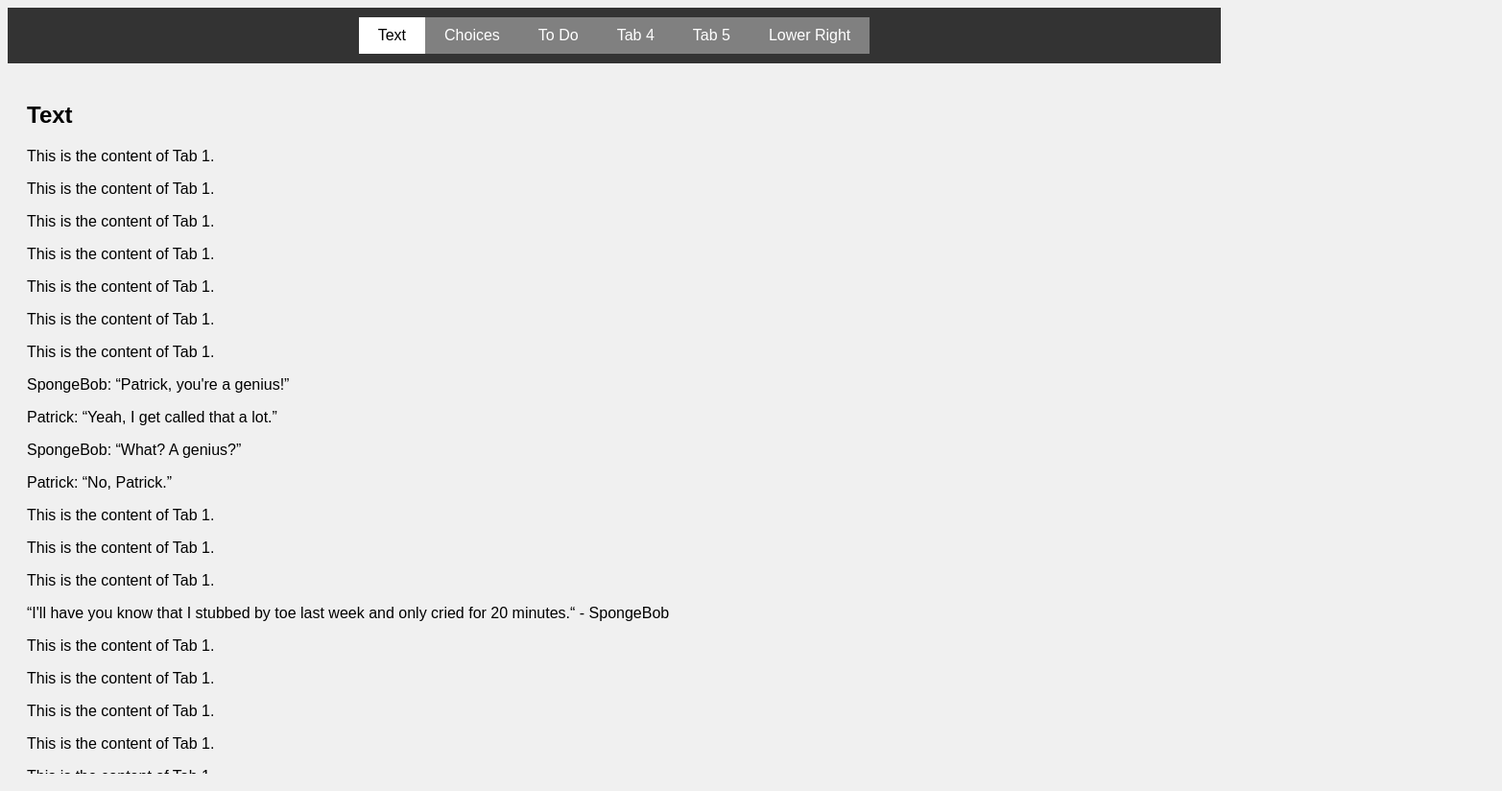
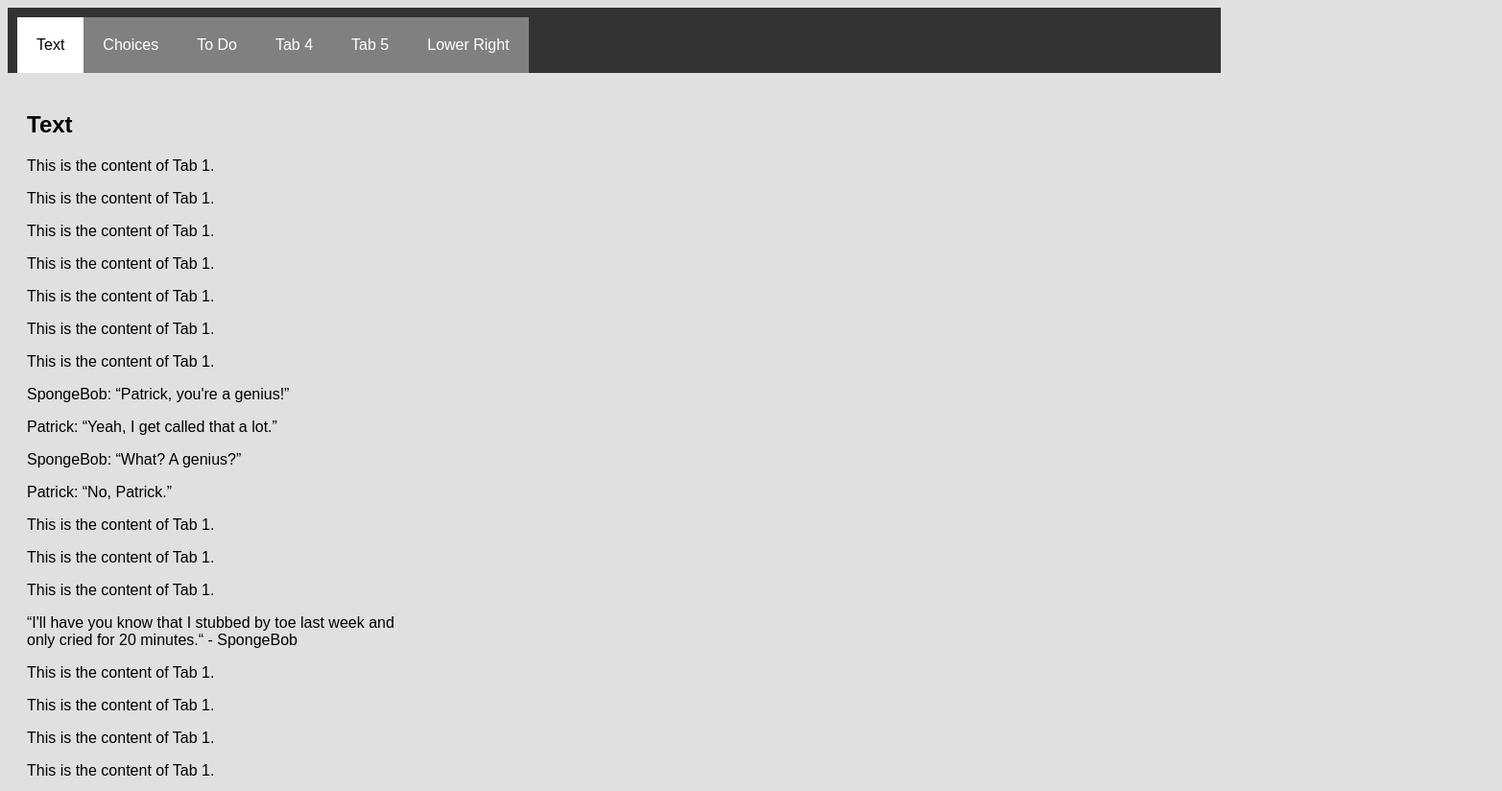
Before and after one commit to WilliamHe1/TabsApp1.2, a plain HTML site: page index.html in a window 1280 px wide. Both pictures are taken after a click on the element "Text". Shown: the whole page at 96% size, 1565 px wide, since content can reach past the window. Drawn offline with Linux system fonts and the light colour scheme.

Commit message:
updated styling

```diff
--- a/app.js
+++ b/app.js
@@ -82,9 +82,6 @@ function showTab(tabIndex) {
                 break;
             }
         }
-        div.innerHTML = `The computer guesses that player 1 is wearing a ${answer}
-        Hat while player 2 is wearing an Orange Hat.`
+        div.innerHTML = `Player 2 guesses Player 1 is wearing a ${answer}
+        Hat while Player 1 guesses that Player 2 is wearing an Orange Hat.`
     }
-
-// Show the initial tab (Start by showing tab 1.)
-showTab(0);
--- a/style.css
+++ b/style.css
@@ -1,20 +1,24 @@
 /*Styles for tabs start here.*/
 body {
     font-family: Arial, sans-serif;
-    background-color: rgb(240, 240, 240);
+    background-color: rgb(224, 224, 224);
     overflow: hidden;
+}
+p {
+    max-width: 400px;
 }
 
 #tabs {
     display: flex;
-    justify-content: center;
+    /*justify-content: center; */
     background-color: #333;
     padding: 10px;
+    padding-bottom: 0px;
 }
 
 .tab {
     cursor: pointer;
-    padding: 10px 20px;
+    padding: 20px;
     color: white;
     background-color: gray;
 }
@@ -29,6 +33,7 @@ body {
     padding: 20px;
     max-height: calc(100vh - 100px); /* Set the maximum height to 100% of viewport height */
     overflow-y: scroll; /* Enable vertical scrolling */
+    width: 120%;
 }
 
 .active {
@@ -47,7 +52,7 @@ li:nth-child(even) { background: rgb(200, 200, 200); }
 
 .todo-list {
     max-width: 300px;
-    margin: 0 auto;
+    /*margin: 0 auto;*/
 }
 
 .task {
```
